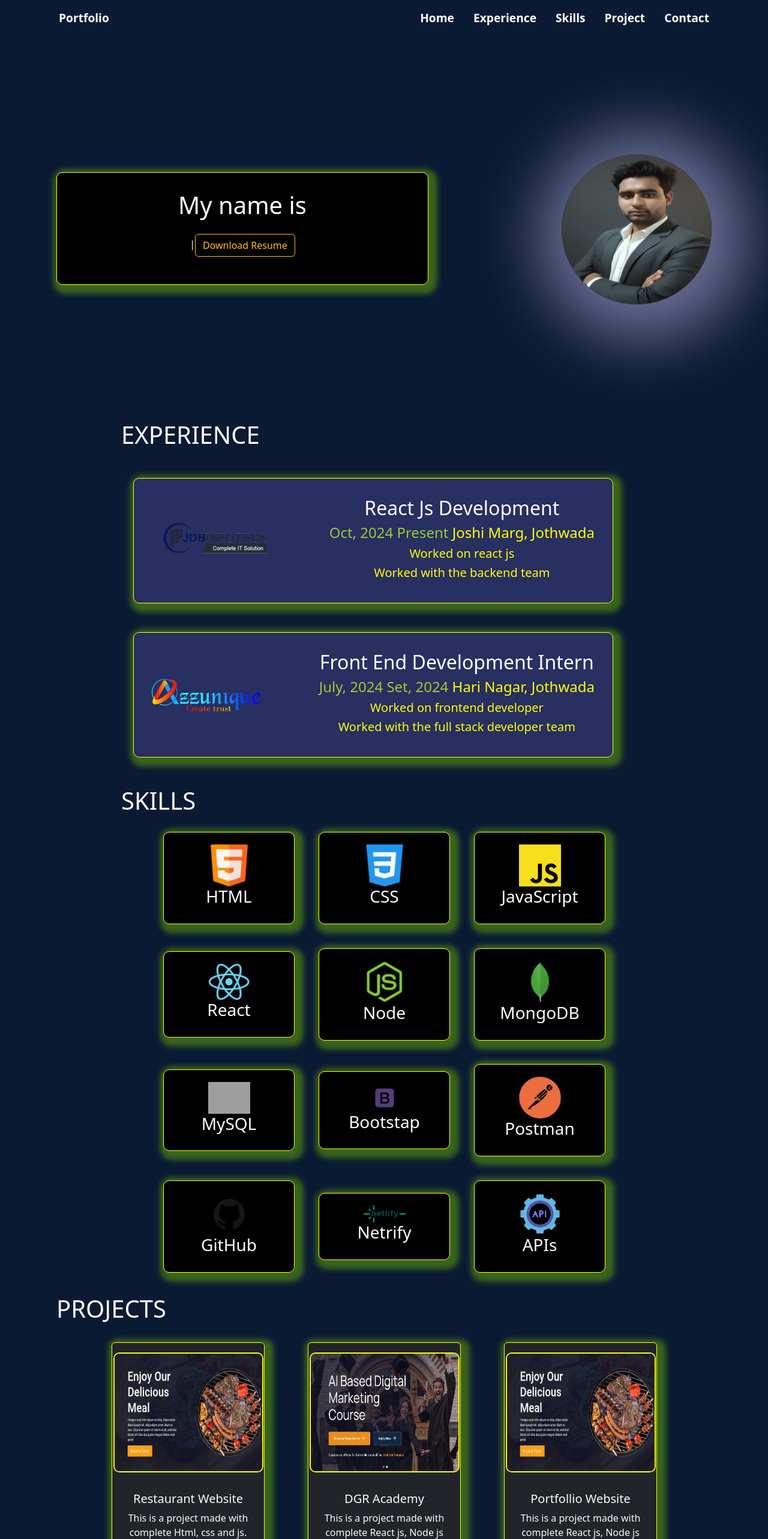
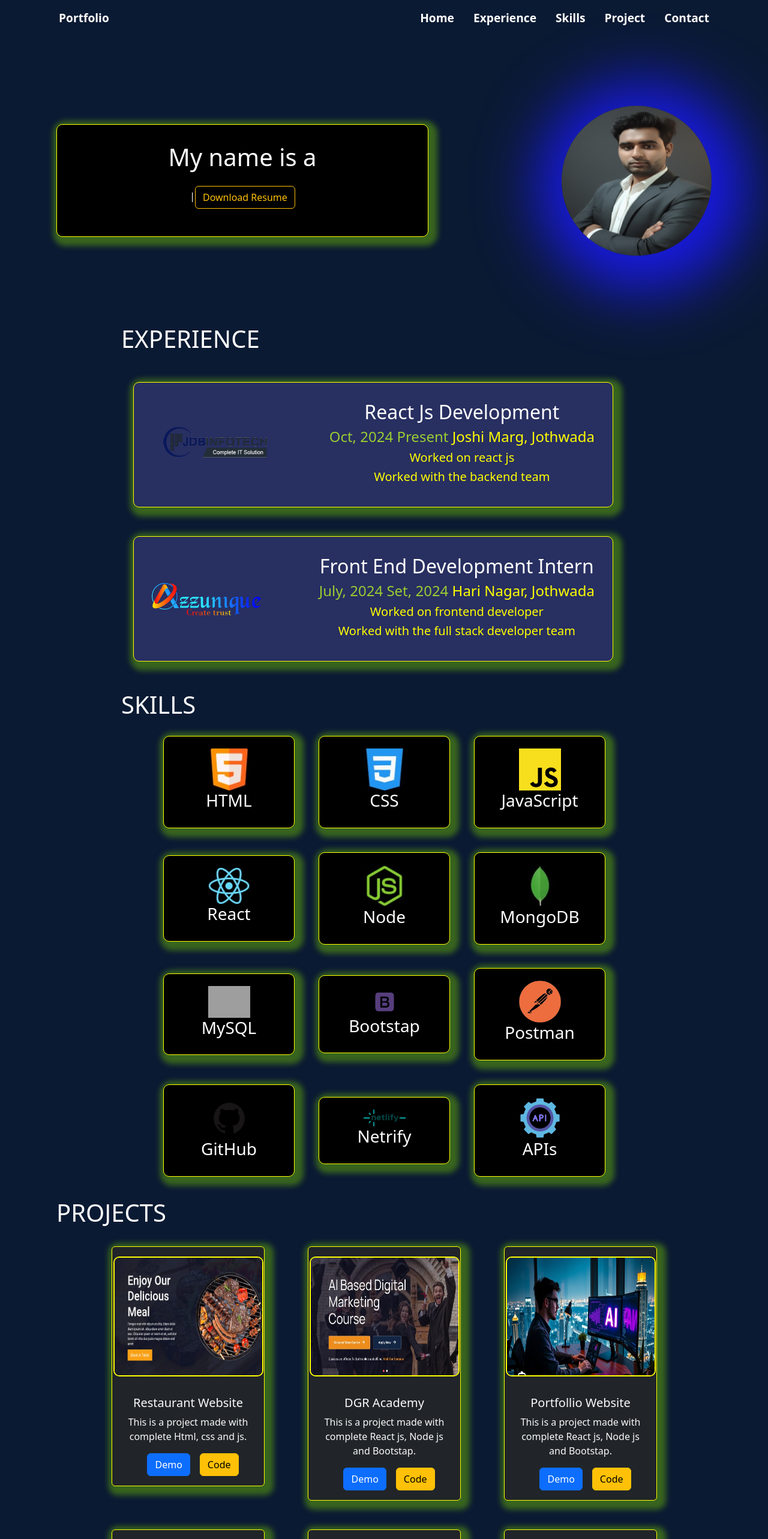
Before and after one commit to arbajkhan97855/My_Portfollio, a React (Vite) app: page / in a window 1280 px wide. Shown: the top 2566 px of the page at 60% size. Built offline with nearby package versions, Linux system fonts and the light colour scheme; grey boxes are pictures that could not be loaded.

Commit message:
first commit

```diff
--- a/src/componends/Hero.jsx
+++ b/src/componends/Hero.jsx
@@ -27,7 +27,7 @@ export function Hero(){
             </div>
           </div>
           <div className="left order-2 order-md-1" data-aos="fade-up-right" data-aos-duration="1000">
-            <h1 ref={typedRef}>Lorem ipsum dolor sit amet consectetur adipisicing elit. Accusantium, voluptates.</h1>
+            <h1 ref={typedRef}></h1>
           <a href={resume} className="btn btn-outline-warning my-3"  download="Arbaj_resume.pdf">Download Resume</a>
         </div>
 
--- a/src/data/project.jsx
+++ b/src/data/project.jsx
@@ -4,7 +4,7 @@ import Dgr_Academy from "../assets/Project/dgr_academy.jpg"
 import e_commerce1 from "../assets/Project/e-commerse_demo.jpg"
 import e_commerce2 from "../assets/Project/e-commerse_demo-2.jpg"
 import to_do_app from "../assets/Project/To-do-app.jpg"
-// import portfollio from "../assets/Project/Portfollio.jpg"
+import portfollio from "../assets/Project/portfollio.jpg"
 
 export const Projects = [
      {
@@ -26,9 +26,9 @@ export const Projects = [
     {
     "id": 3,
     "title": "Portfollio Website",
-    "imageSrc": `${restaurant}`,
+    "imageSrc": `${portfollio}`,
     "description": "This is a project made with complete React js, Node js and Bootstap.",
-    "demo": "https://mk-restorants.netlify.app/",
+    "demo": "https://portfolliowebmy.netlify.app/",
     "source": "https://github.com/"
   },
    {
--- a/src/index.css
+++ b/src/index.css
@@ -38,7 +38,7 @@ a {
     display: flex;
     justify-content: space-between;
     align-items: center;
-    height: 80vh;
+    height: 60vh !important;
 }
 .home .left{
     background-color: black;
```
Also changed, not shown: src/assets/Project/portfollio.jpg (added).
